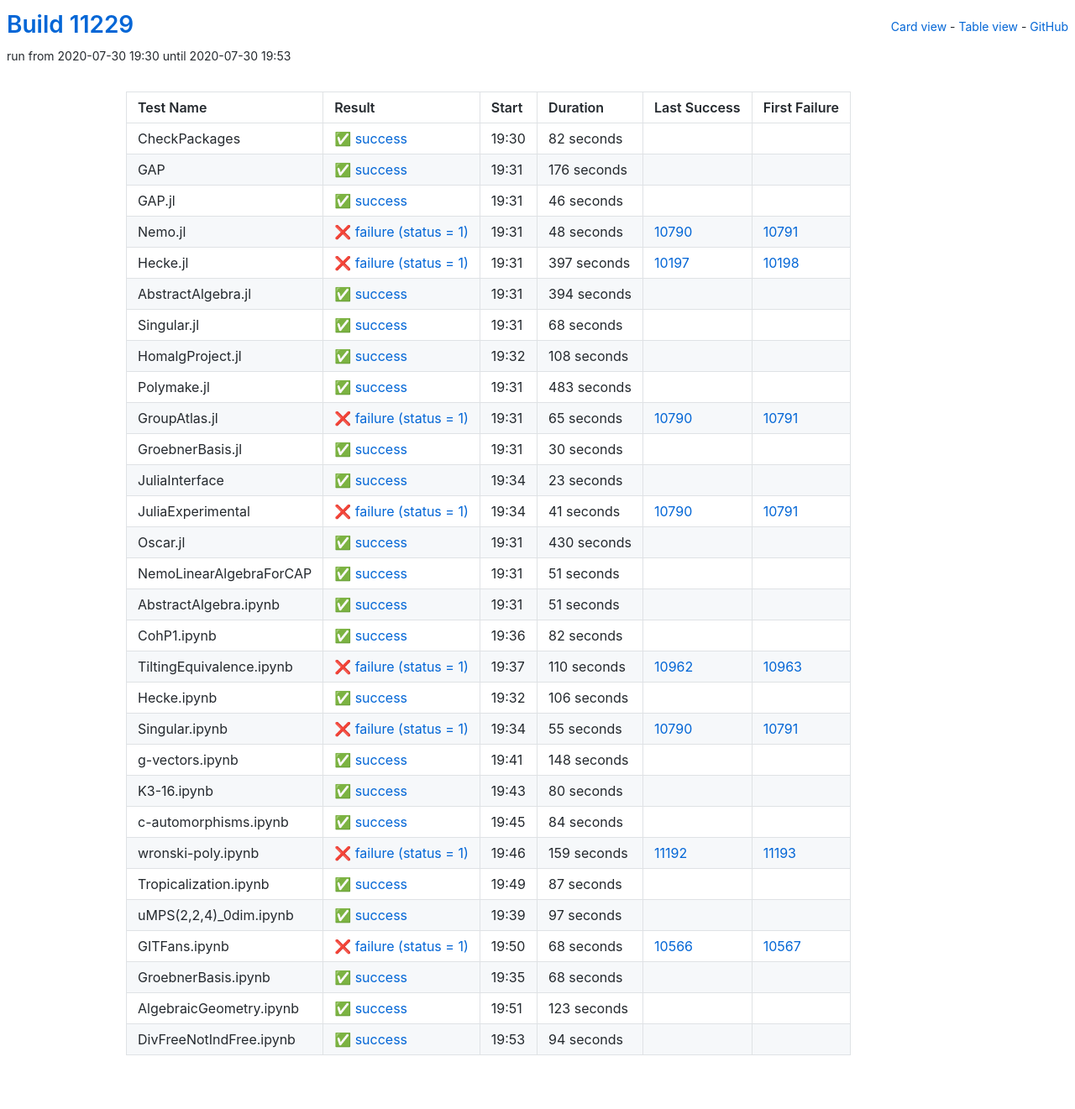
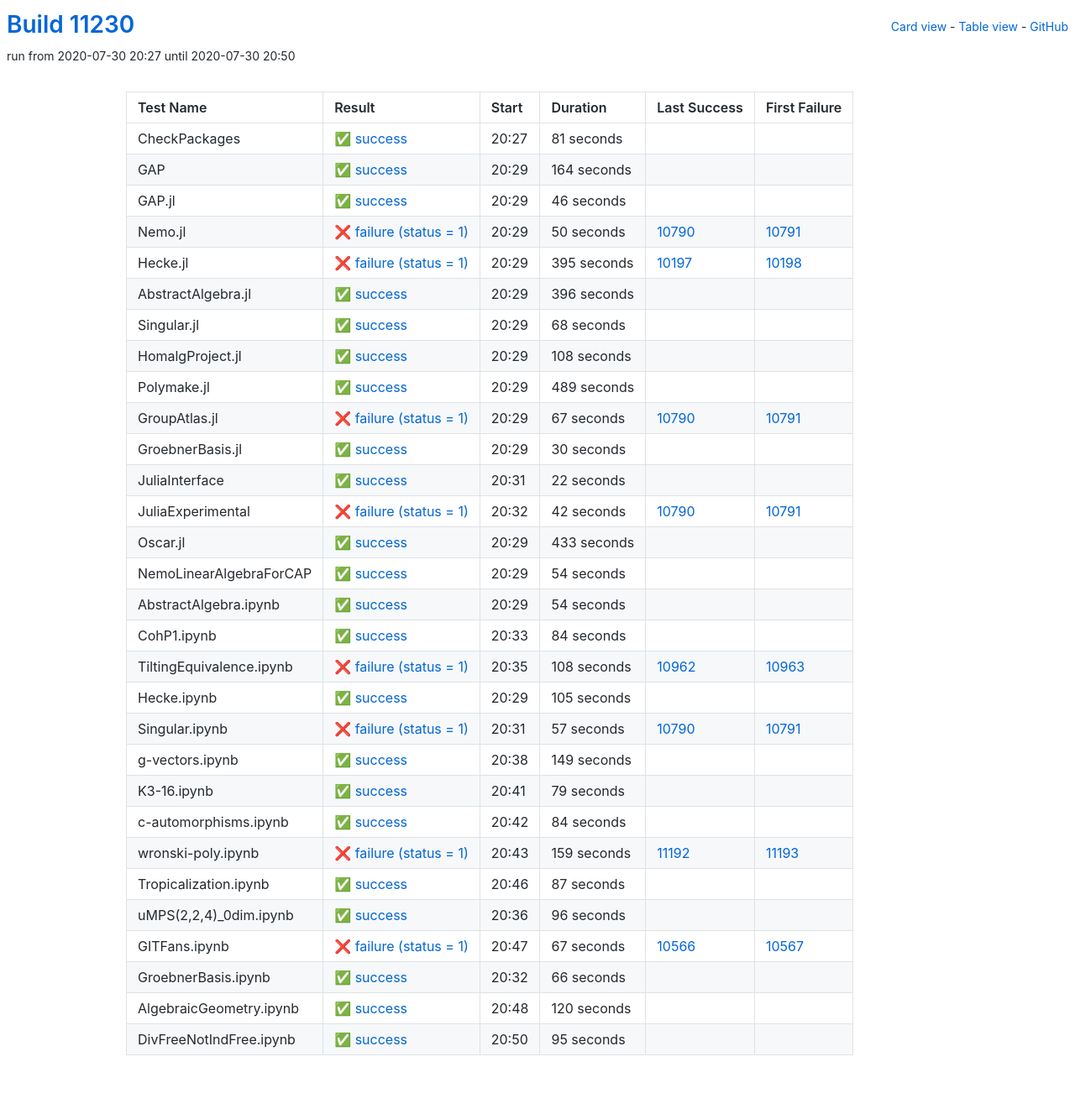
Before and after one commit to oscar-system/oscar-ci-status, a Jekyll site: the page built from table.html, in a window 1280 px wide. Shown: the whole page at 84% size. Built offline with Jekyll 4.4.1, drawn with Linux system fonts in a browser that asks for light colours.

Commit message:
Build #11230

```diff
--- a/_data/ci.yml
+++ b/_data/ci.yml
@@ -1,6 +1,6 @@
 ---
-build: 11229
-build_url: https://oscarci.mathematik.uni-kl.de/job/oscar/11229/
+build: 11230
+build_url: https://oscarci.mathematik.uni-kl.de/job/oscar/11230/
 job: oscar
 organization: oscar-system
 repo: oscar-ci-status
@@ -8,32 +8,32 @@
 tests:
 - name: CheckPackages
   id: checkpackages
-  log: https://oscarci.mathematik.uni-kl.de/job/oscar/11229/artifact/logs/build-11229/CheckPackages.log
-  start: 2020-07-30 19:30
+  log: https://oscarci.mathematik.uni-kl.de/job/oscar/11230/artifact/logs/build-11230/CheckPackages.log
+  start: 2020-07-30 20:27
   success: true
   exitcode: 0
   status: success
-  duration: 82
+  duration: 81
   last_success: false
   last_success_url:
   first_failure: false
   first_failure_url:
 - name: GAP
   id: gap
-  log: https://oscarci.mathematik.uni-kl.de/job/oscar/11229/artifact/logs/build-11229/GAP.log
-  start: 2020-07-30 19:31
+  log: https://oscarci.mathematik.uni-kl.de/job/oscar/11230/artifact/logs/build-11230/GAP.log
+  start: 2020-07-30 20:29
   success: true
   exitcode: 0
   status: success
-  duration: 176
+  duration: 164
   last_success: false
   last_success_url:
   first_failure: false
   first_failure_url:
 - name: GAP.jl
   id: gap-jl
-  log: https://oscarci.mathematik.uni-kl.de/job/oscar/11229/artifact/logs/build-11229/GAP.jl.log
-  start: 2020-07-30 19:31
+  log: https://oscarci.mathematik.uni-kl.de/job/oscar/11230/artifact/logs/build-11230/GAP.jl.log
+  start: 2020-07-30 20:29
   success: true
   exitcode: 0
   status: success
@@ -44,44 +44,44 @@
   first_failure_url:
 - name: Nemo.jl
   id: nemo-jl
-  log: https://oscarci.mathematik.uni-kl.de/job/oscar/11229/artifact/logs/build-11229/Nemo.jl.log
-  start: 2020-07-30 19:31
+  log: https://oscarci.mathematik.uni-kl.de/job/oscar/11230/artifact/logs/build-11230/Nemo.jl.log
+  start: 2020-07-30 20:29
   success: false
   exitcode: 1
   status: failure
-  duration: 48
+  duration: 50
   last_success: 10790
   last_success_url: https://oscarci.mathematik.uni-kl.de/job/oscar/10790/
   first_failure: 10791
   first_failure_url: https://oscarci.mathematik.uni-kl.de/job/oscar/10791/
 - name: Hecke.jl
   id: hecke-jl
-  log: https://oscarci.mathematik.uni-kl.de/job/oscar/11229/artifact/logs/build-11229/Hecke.jl.log
-  start: 2020-07-30 19:31
+  log: https://oscarci.mathematik.uni-kl.de/job/oscar/11230/artifact/logs/build-11230/Hecke.jl.log
+  start: 2020-07-30 20:29
   success: false
   exitcode: 1
   status: failure
-  duration: 397
+  duration: 395
   last_success: 10197
   last_success_url: https://oscarci.mathematik.uni-kl.de/job/oscar/10197/
   first_failure: 10198
   first_failure_url: https://oscarci.mathematik.uni-kl.de/job/oscar/10198/
 - name: AbstractAlgebra.jl
   id: abstractalgebra-jl
-  log: https://oscarci.mathematik.uni-kl.de/job/oscar/11229/artifact/logs/build-11229/AbstractAlgebra.jl.log
-  start: 2020-07-30 19:31
+  log: https://oscarci.mathematik.uni-kl.de/job/oscar/11230/artifact/logs/build-11230/AbstractAlgebra.jl.log
+  start: 2020-07-30 20:29
   success: true
   exitcode: 0
   status: success
-  duration: 394
+  duration: 396
   last_success: false
   last_success_url:
   first_failure: false
   first_failure_url:
 - name: Singular.jl
   id: singular-jl
-  log: https://oscarci.mathematik.uni-kl.de/job/oscar/11229/artifact/logs/build-11229/Singular.jl.log
-  start: 2020-07-30 19:31
+  log: https://oscarci.mathematik.uni-kl.de/job/oscar/11230/artifact/logs/build-11230/Singular.jl.log
+  start: 2020-07-30 20:29
   success: true
   exitcode: 0
   status: success
@@ -92,8 +92,8 @@
   first_failure_url:
 - name: HomalgProject.jl
   id: homalgproject-jl
-  log: https://oscarci.mathematik.uni-kl.de/job/oscar/11229/artifact/logs/build-11229/HomalgProject.jl.log
-  start: 2020-07-30 19:32
+  log: https://oscarci.mathematik.uni-kl.de/job/oscar/11230/artifact/logs/build-11230/HomalgProject.jl.log
+  start: 2020-07-30 20:29
   success: true
   exitcode: 0
   status: success
@@ -104,32 +104,32 @@
   first_failure_url:
 - name: Polymake.jl
   id: polymake-jl
-  log: https://oscarci.mathematik.uni-kl.de/job/oscar/11229/artifact/logs/build-11229/Polymake.jl.log
-  start: 2020-07-30 19:31
+  log: https://oscarci.mathematik.uni-kl.de/job/oscar/11230/artifact/logs/build-11230/Polymake.jl.log
+  start: 2020-07-30 20:29
   success: true
   exitcode: 0
   status: success
-  duration: 483
+  duration: 489
   last_success: false
   last_success_url:
   first_failure: false
   first_failure_url:
 - name: GroupAtlas.jl
   id: groupatlas-jl
-  log: https://oscarci.mathematik.uni-kl.de/job/oscar/11229/artifact/logs/build-11229/GroupAtlas.jl.log
-  start: 2020-07-30 19:31
+  log: https://oscarci.mathematik.uni-kl.de/job/oscar/11230/artifact/logs/build-11230/GroupAtlas.jl.log
+  start: 2020-07-30 20:29
   success: false
   exitcode: 1
   status: failure
-  duration: 65
+  duration: 67
   last_success: 10790
   last_success_url: https://oscarci.mathematik.uni-kl.de/job/oscar/10790/
   first_failure: 10791
   first_failure_url: https://oscarci.mathematik.uni-kl.de/job/oscar/10791/
 - name: GroebnerBasis.jl
   id: groebnerbasis-jl
-  log: https://oscarci.mathematik.uni-kl.de/job/oscar/11229/artifact/logs/build-11229/GroebnerBasis.jl.log
-  start: 2020-07-30 19:31
+  log: https://oscarci.mathematik.uni-kl.de/job/oscar/11230/artifact/logs/build-11230/GroebnerBasis.jl.log
+  start: 2020-07-30 20:29
   success: true
   exitcode: 0
   status: success
@@ -140,140 +140,140 @@
   first_failure_url:
 - name: JuliaInterface
   id: juliainterface
-  log: https://oscarci.mathematik.uni-kl.de/job/oscar/11229/artifact/logs/build-11229/JuliaInterface.log
-  start: 2020-07-30 19:34
+  log: https://oscarci.mathematik.uni-kl.de/job/oscar/11230/artifact/logs/build-11230/JuliaInterface.log
+  start: 2020-07-30 20:31
   success: true
   exitcode: 0
   status: success
-  duration: 23
+  duration: 22
   last_success: false
   last_success_url:
   first_failure: false
   first_failure_url:
 - name: JuliaExperimental
   id: juliaexperimental
-  log: https://oscarci.mathematik.uni-kl.de/job/oscar/11229/artifact/logs/build-11229/JuliaExperimental.log
-  start: 2020-07-30 19:34
+  log: https://oscarci.mathematik.uni-kl.de/job/oscar/11230/artifact/logs/build-11230/JuliaExperimental.log
+  start: 2020-07-30 20:32
   success: false
   exitcode: 1
   status: failure
-  duration: 41
+  duration: 42
   last_success: 10790
   last_success_url: https://oscarci.mathematik.uni-kl.de/job/oscar/10790/
   first_failure: 10791
   first_failure_url: https://oscarci.mathematik.uni-kl.de/job/oscar/10791/
 - name: Oscar.jl
   id: oscar-jl
-  log: https://oscarci.mathematik.uni-kl.de/job/oscar/11229/artifact/logs/build-11229/Oscar.jl.log
-  start: 2020-07-30 19:31
+  log: https://oscarci.mathematik.uni-kl.de/job/oscar/11230/artifact/logs/build-11230/Oscar.jl.log
+  start: 2020-07-30 20:29
   success: true
   exitcode: 0
   status: success
-  duration: 430
+  duration: 433
   last_success: false
   last_success_url:
   first_failure: false
   first_failure_url:
 - name: NemoLinearAlgebraForCAP
   id: nemolinearalgebraforcap
-  log: https://oscarci.mathematik.uni-kl.de/job/oscar/11229/artifact/logs/build-11229/NemoLinearAlgebraForCAP.log
-  start: 2020-07-30 19:31
+  log: https://oscarci.mathematik.uni-kl.de/job/oscar/11230/artifact/logs/build-11230/NemoLinearAlgebraForCAP.log
+  start: 2020-07-30 20:29
   success: true
   exitcode: 0
   status: success
-  duration: 51
+  duration: 54
   last_success: false
   last_success_url:
   first_failure: false
   first_failure_url:
 - name: AbstractAlgebra.ipynb
   id: abstractalgebra-ipynb
-  log: https://oscarci.mathematik.uni-kl.de/job/oscar/11229/artifact/logs/build-11229/AbstractAlgebra.ipynb.log
-  start: 2020-07-30 19:31
+  log: https://oscarci.mathematik.uni-kl.de/job/oscar/11230/artifact/logs/build-11230/AbstractAlgebra.ipynb.log
+  start: 2020-07-30 20:29
   success: true
   exitcode: 0
   status: success
-  duration: 51
+  duration: 54
   last_success: false
   last_success_url:
   first_failure: false
   first_failure_url:
 - name: CohP1.ipynb
   id: cohp1-ipynb
-  log: https://oscarci.mathematik.uni-kl.de/job/oscar/11229/artifact/logs/build-11229/CohP1.ipynb.log
-  start: 2020-07-30 19:36
+  log: https://oscarci.mathematik.uni-kl.de/job/oscar/11230/artifact/logs/build-11230/CohP1.ipynb.log
+  start: 2020-07-30 20:33
   success: true
   exitcode: 0
   status: success
-  duration: 82
+  duration: 84
   last_success: false
   last_success_url:
   first_failure: false
   first_failure_url:
 - name: TiltingEquivalence.ipynb
   id: tiltingequivalence-ipynb
-  log: https://oscarci.mathematik.uni-kl.de/job/oscar/11229/artifact/logs/build-11229/TiltingEquivalence.ipynb.log
-  start: 2020-07-30 19:37
+  log: https://oscarci.mathematik.uni-kl.de/job/oscar/11230/artifact/logs/build-11230/TiltingEquivalence.ipynb.log
+  start: 2020-07-30 20:35
   success: false
   exitcode: 1
   status: failure
-  duration: 110
+  duration: 108
   last_success: 10962
   last_success_url: https://oscarci.mathematik.uni-kl.de/job/oscar/10962/
   first_failure: 10963
   first_failure_url: https://oscarci.mathematik.uni-kl.de/job/oscar/10963/
 - name: Hecke.ipynb
   id: hecke-ipynb
-  log: https://oscarci.mathematik.uni-kl.de/job/oscar/11229/artifact/logs/build-11229/Hecke.ipynb.log
-  start: 2020-07-30 19:32
+  log: https://oscarci.mathematik.uni-kl.de/job/oscar/11230/artifact/logs/build-11230/Hecke.ipynb.log
+  start: 2020-07-30 20:29
   success: true
   exitcode: 0
   status: success
-  duration: 106
+  duration: 105
   last_success: false
   last_success_url:
   first_failure: false
   first_failure_url:
 - name: Singular.ipynb
   id: singular-ipynb
-  log: https://oscarci.mathematik.uni-kl.de/job/oscar/11229/artifact/logs/build-11229/Singular.ipynb.log
-  start: 2020-07-30 19:34
+  log: https://oscarci.mathematik.uni-kl.de/job/oscar/11230/artifact/logs/build-11230/Singular.ipynb.log
+  start: 2020-07-30 20:31
   success: false
   exitcode: 1
   status: failure
-  duration: 55
+  duration: 57
   last_success: 10790
   last_success_url: https://oscarci.mathematik.uni-kl.de/job/oscar/10790/
   first_failure: 10791
   first_failure_url: https://oscarci.mathematik.uni-kl.de/job/oscar/10791/
 - name: g-vectors.ipynb
   id: g-vectors-ipynb
-  log: https://oscarci.mathematik.uni-kl.de/job/oscar/11229/artifact/logs/build-11229/g-vectors.ipynb.log
-  start: 2020-07-30 19:41
+  log: https://oscarci.mathematik.uni-kl.de/job/oscar/11230/artifact/logs/build-11230/g-vectors.ipynb.log
+  start: 2020-07-30 20:38
   success: true
   exitcode: 0
   status: success
-  duration: 148
+  duration: 149
   last_success: false
   last_success_url:
   first_failure: false
   first_failure_url:
 - name: K3-16.ipynb
   id: k3-16-ipynb
-  log: https://oscarci.mathematik.uni-kl.de/job/oscar/11229/artifact/logs/build-11229/K3-16.ipynb.log
-  start: 2020-07-30 19:43
+  log: https://oscarci.mathematik.uni-kl.de/job/oscar/11230/artifact/logs/build-11230/K3-16.ipynb.log
+  start: 2020-07-30 20:41
   success: true
   exitcode: 0
   status: success
-  duration: 80
+  duration: 79
   last_success: false
   last_success_url:
   first_failure: false
   first_failure_url:
 - name: c-automorphisms.ipynb
   id: c-automorphisms-ipynb
-  log: https://oscarci.mathematik.uni-kl.de/job/oscar/11229/artifact/logs/build-11229/c-automorphisms.ipynb.log
-  start: 2020-07-30 19:45
+  log: https://oscarci.mathematik.uni-kl.de/job/oscar/11230/artifact/logs/build-11230/c-automorphisms.ipynb.log
+  start: 2020-07-30 20:42
   success: true
   exitcode: 0
   status: success
@@ -284,8 +284,8 @@
   first_failure_url:
 - name: wronski-poly.ipynb
   id: wronski-poly-ipynb
-  log: https://oscarci.mathematik.uni-kl.de/job/oscar/11229/artifact/logs/build-11229/wronski-poly.ipynb.log
-  start: 2020-07-30 19:46
+  log: https://oscarci.mathematik.uni-kl.de/job/oscar/11230/artifact/logs/build-11230/wronski-poly.ipynb.log
+  start: 2020-07-30 20:43
   success: false
   exitcode: 1
   status: failure
@@ -296,8 +296,8 @@
   first_failure_url: https://oscarci.mathematik.uni-kl.de/job/oscar/11193/
 - name: Tropicalization.ipynb
   id: tropicalization-ipynb
-  log: https://oscarci.mathematik.uni-kl.de/job/oscar/11229/artifact/logs/build-11229/Tropicalization.ipynb.log
-  start: 2020-07-30 19:49
+  log: https://oscarci.mathematik.uni-kl.de/job/oscar/11230/artifact/logs/build-11230/Tropicalization.ipynb.log
+  start: 2020-07-30 20:46
   success: true
   exitcode: 0
   status: success
@@ -308,60 +308,60 @@
   first_failure_url:
 - name: uMPS(2,2,4)_0dim.ipynb
   id: umps-2-2-4-0dim-ipynb
-  log: https://oscarci.mathematik.uni-kl.de/job/oscar/11229/artifact/logs/build-11229/uMPS-2-2-4-_0dim.ipynb.log
-  start: 2020-07-30 19:39
+  log: https://oscarci.mathematik.uni-kl.de/job/oscar/11230/artifact/logs/build-11230/uMPS-2-2-4-_0dim.ipynb.log
+  start: 2020-07-30 20:36
   success: true
   exitcode: 0
   status: success
-  duration: 97
+  duration: 96
   last_success: false
   last_success_url:
   first_failure: false
   first_failure_url:
 - name: GITFans.ipynb
   id: gitfans-ipynb
-  log: https://oscarci.mathematik.uni-kl.de/job/oscar/11229/artifact/logs/build-11229/GITFans.ipynb.log
-  start: 2020-07-30 19:50
+  log: https://oscarci.mathematik.uni-kl.de/job/oscar/11230/artifact/logs/build-11230/GITFans.ipynb.log
+  start: 2020-07-30 20:47
   success: false
   exitcode: 1
   status: failure
-  duration: 68
+  duration: 67
   last_success: 10566
   last_success_url: https://oscarci.mathematik.uni-kl.de/job/oscar/10566/
   first_failure: 10567
   first_failure_url: https://oscarci.mathematik.uni-kl.de/job/oscar/10567/
 - name: GroebnerBasis.ipynb
   id: groebnerbasis-ipynb
-  log: https://oscarci.mathematik.uni-kl.de/job/oscar/11229/artifact/logs/build-11229/GroebnerBasis.ipynb.log
-  start: 2020-07-30 19:35
+  log: https://oscarci.mathematik.uni-kl.de/job/oscar/11230/artifact/logs/build-11230/GroebnerBasis.ipynb.log
+  start: 2020-07-30 20:32
   success: true
   exitcode: 0
   status: success
-  duration: 68
+  duration: 66
   last_success: false
   last_success_url:
   first_failure: false
   first_failure_url:
 - name: AlgebraicGeometry.ipynb
   id: algebraicgeometry-ipynb
-  log: https://oscarci.mathematik.uni-kl.de/job/oscar/11229/artifact/logs/build-11229/AlgebraicGeometry.ipynb.log
-  start: 2020-07-30 19:51
+  log: https://oscarci.mathematik.uni-kl.de/job/oscar/11230/artifact/logs/build-11230/AlgebraicGeometry.ipynb.log
+  start: 2020-07-30 20:48
   success: true
   exitcode: 0
   status: success
-  duration: 123
+  duration: 120
   last_success: false
   last_success_url:
   first_failure: false
   first_failure_url:
 - name: DivFreeNotIndFree.ipynb
   id: divfreenotindfree-ipynb
-  log: https://oscarci.mathematik.uni-kl.de/job/oscar/11229/artifact/logs/build-11229/DivFreeNotIndFree.ipynb.log
-  start: 2020-07-30 19:53
+  log: https://oscarci.mathematik.uni-kl.de/job/oscar/11230/artifact/logs/build-11230/DivFreeNotIndFree.ipynb.log
+  start: 2020-07-30 20:50
   success: true
   exitcode: 0
   status: success
-  duration: 94
+  duration: 95
   last_success: false
   last_success_url:
   first_failure: false
```
Also changed, not shown: README.md.
